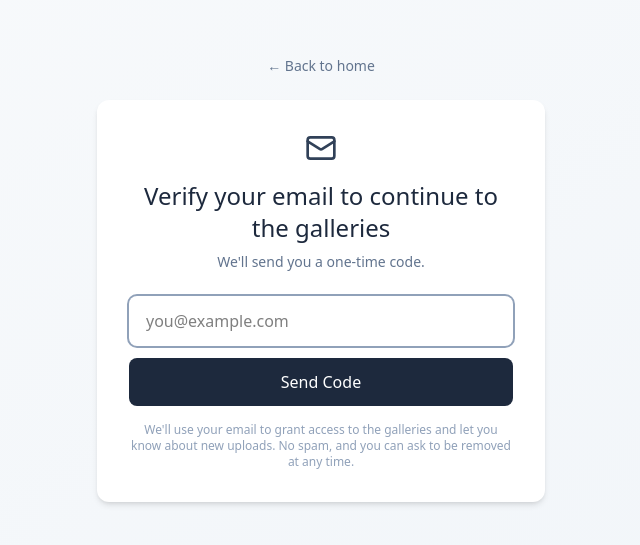
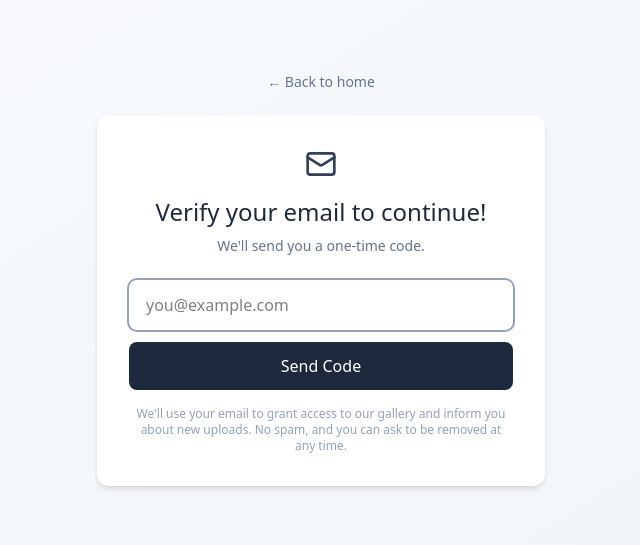
Before and after one commit to leo-lightfoot/travel-photo-album, a React (Vite) app: page /galleries in a window 1280 px wide. Shown: the part 121-666 px from the top of the page, without its empty margins (319-959 px from the left). Built offline with nearby package versions, Linux system fonts and the light colour scheme; no server answers; the HTML template or start-up script is replaced by a standard one.

Commit message:
bug fixes

```diff
--- a/src/components/gate/EmailGate.jsx
+++ b/src/components/gate/EmailGate.jsx
@@ -73,7 +73,7 @@ const EmailGate = ({ onVerified }) => {
         {step === 'email' && (
           <form onSubmit={handleSendCode}>
             <h2 className="text-2xl font-light text-slate-800 text-center mb-2">
-              Verify your email to continue to the galleries
+              Verify your email to continue!
             </h2>
             <p className="text-slate-500 text-sm text-center mb-6">
               We'll send you a one-time code.
@@ -102,7 +102,7 @@ const EmailGate = ({ onVerified }) => {
               Send Code
             </button>
             <p className="text-xs text-slate-400 text-center mt-4">
-              We'll use your email to grant access to the galleries and let you know about
+              We'll use your email to grant access to our gallery and inform you about
               new uploads. No spam, and you can ask to be removed at any time.
             </p>
           </form>
```
